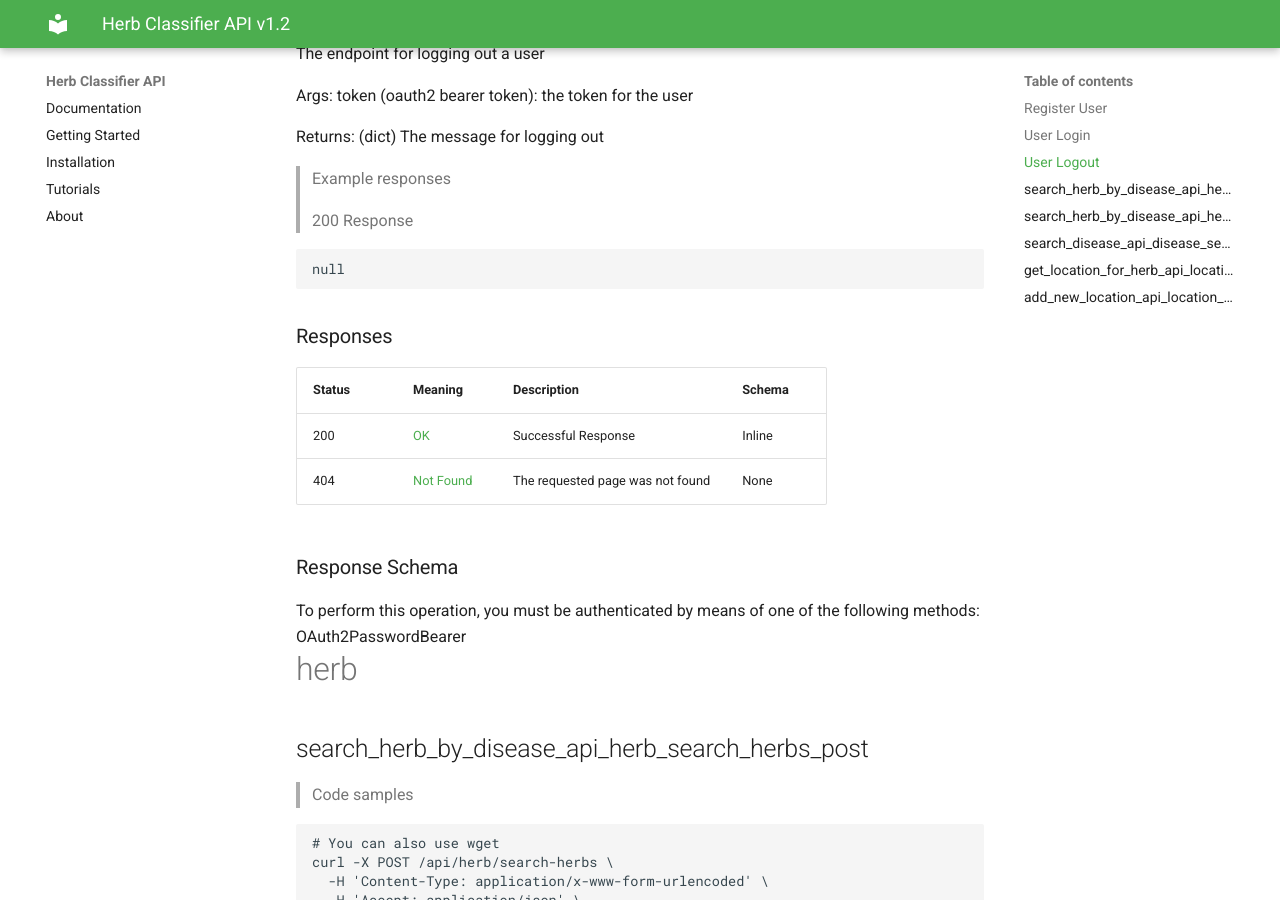
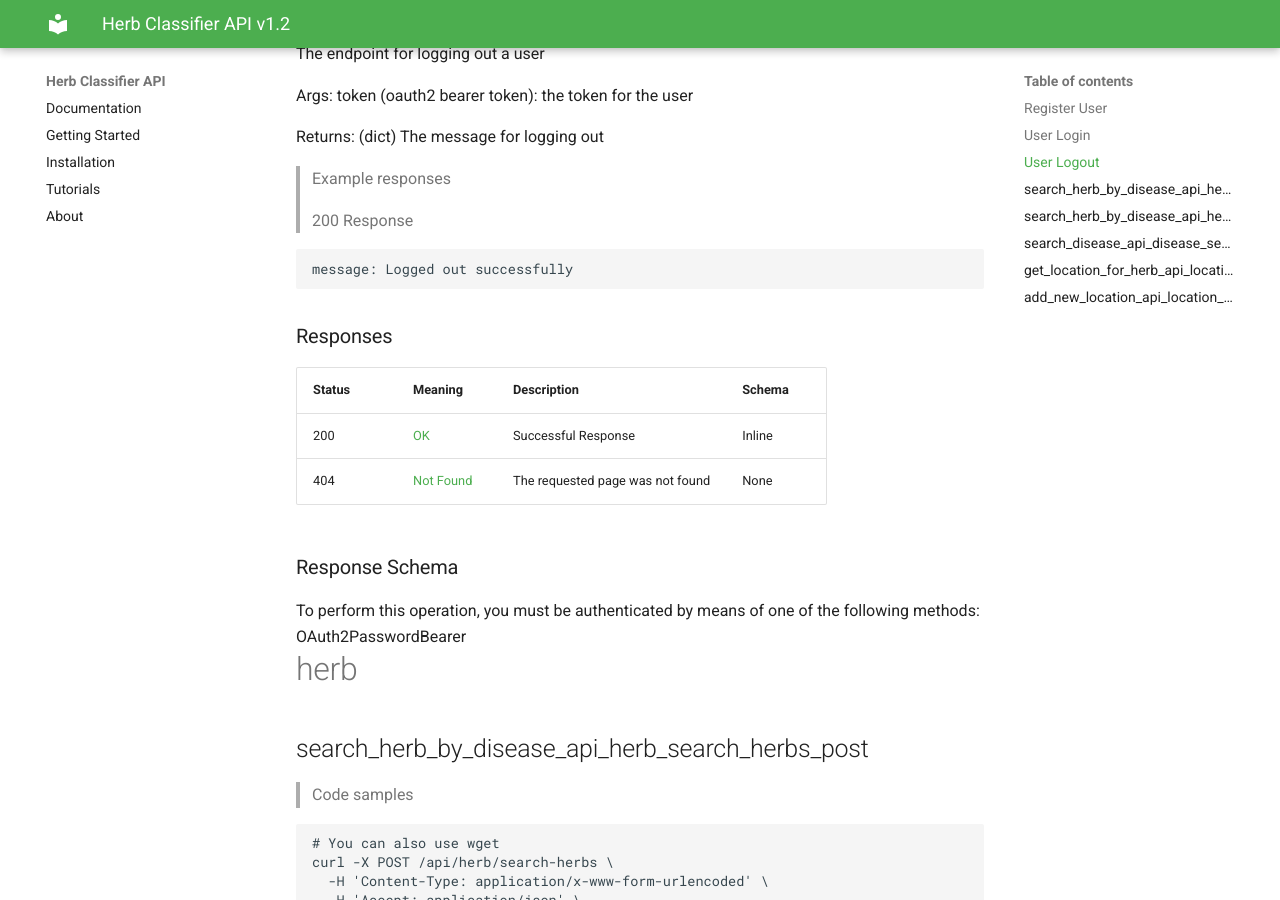
Before and after one commit to dilshankarunarathne/herb-classifier-backend, an MkDocs documentation site: the page built from docs/api_documentation.md, in a window 1280 px wide and 900 px high, scrolled down 11971 px. Built offline with MkDocs 1.6.1 and Material for MkDocs 9.7.7, drawn with Linux system fonts in a browser that asks for light colours.

Commit message:
Update api_documentation.md

````diff
--- a/docs/api_documentation.md
+++ b/docs/api_documentation.md
@@ -636,7 +636,7 @@ Returns:
 > 200 Response
 
 ```json
-null
+message: Logged out successfully
 ```
 
 <h3 id="logout_api_auth_logout_post-responses">Responses</h3>
````
